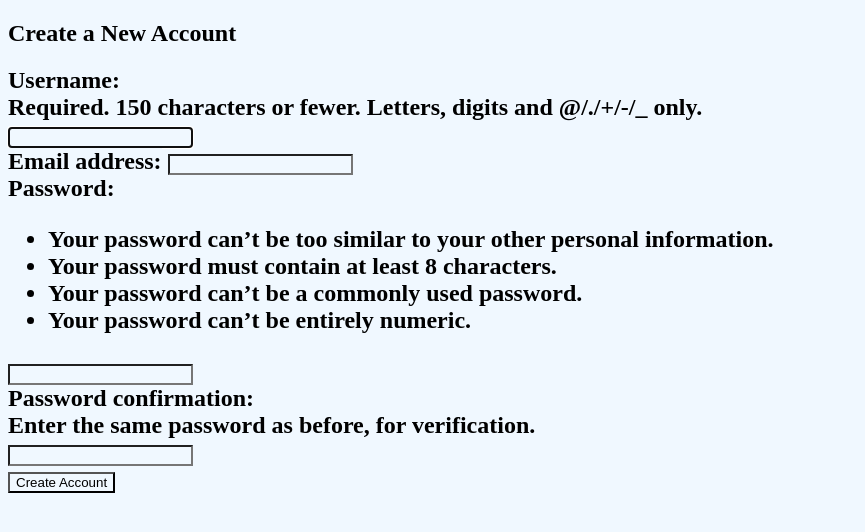
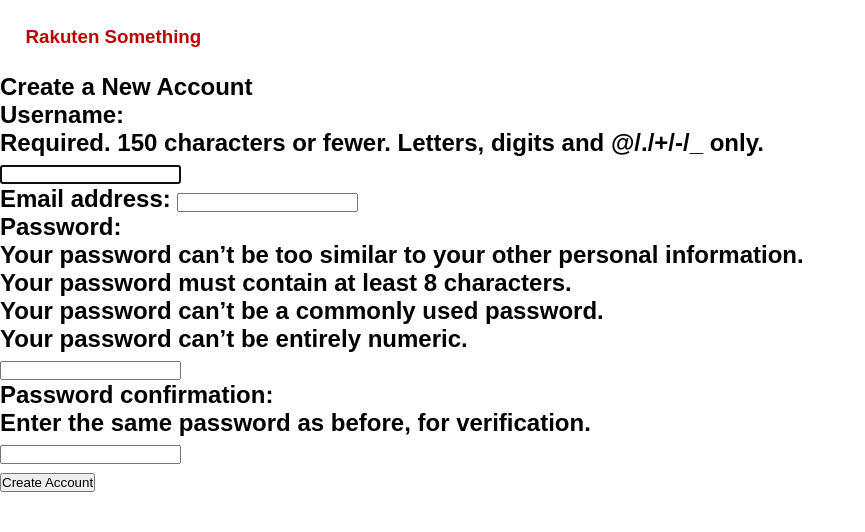
Before and after one commit to TimurRakhmanov/Group2_Project, a Django app: page /account/create/ in a window 1280 px wide. Shown: the top 532 px of the page, without its empty margins (0-865 px from the left). Run offline with Django 5.2, Linux system fonts and the light colour scheme.

Commit message:
scss set up done & added header

```diff
--- /dev/null
+++ b/accounts/scss/devices/_mobile.scss
@@ -0,0 +1,2 @@
+@import 'header/headerMobile';
+@import 'create_user/createMobile';
--- /dev/null
+++ b/accounts/scss/devices/header/_headerMobile.scss
@@ -0,0 +1,6 @@
+@media (min-width: $mobileScreen){
+    header {
+        color: $red;
+        padding: 2%;
+    }
+}
--- /dev/null
+++ b/accounts/scss/style.scss
@@ -0,0 +1,3 @@
+@import '../../common';
+@import 'devices/mobile';
+@import 'devices/desktop';
--- a/accounts/static/css/base.css
+++ /dev/null
@@ -1,3 +0,0 @@
-* {
-    background-color: aliceblue;
-}
--- /dev/null
+++ b/accounts/static/style.css
@@ -0,0 +1,24 @@
+* {
+  padding: 0;
+  margin: 0;
+  font-family: "Quicksand", sans-serif;
+}
+
+html {
+  scroll-behavior: smooth;
+}
+
+a {
+  text-decoration: none;
+}
+
+li {
+  list-style-type: none;
+}
+
+@media (min-width: 300px) {
+  header {
+    color: rgb(191, 0, 0);
+    padding: 2%;
+  }
+}/*# sourceMappingURL=style.css.map */
--- /dev/null
+++ b/accounts/static/style.min.css
@@ -0,0 +1 @@
+*{padding:0;margin:0;font-family:"Quicksand",sans-serif}html{scroll-behavior:smooth}a{text-decoration:none}li{list-style-type:none}@media(min-width: 300px){header{color:#bf0000;padding:2%}}/*# sourceMappingURL=style.min.css.map */
--- a/accounts/templates/base.html
+++ b/accounts/templates/base.html
@@ -4,10 +4,13 @@
 <head>
     <meta charset="UTF-8">
     <meta name="viewport" content="width=device-width, initial-scale=1.0">
-    <link rel="stylesheet" href="{% static 'css/base.css' %}">
+    <link rel="stylesheet" href="{% static 'style.css' %}">
     <title>{% block title %}{% endblock %}</title>
 </head>
 <body>
+    <header>
+        <h3>Rakuten Something</h3>
+    </header>
     {% block content %}
     {% endblock %}
 </body>
```
Also changed, not shown: _common.scss (added, +33 -0 lines), accounts/scss/devices/_desktop.scss (added), accounts/scss/devices/create_user/_createMobile.scss (added), 2 other files.
